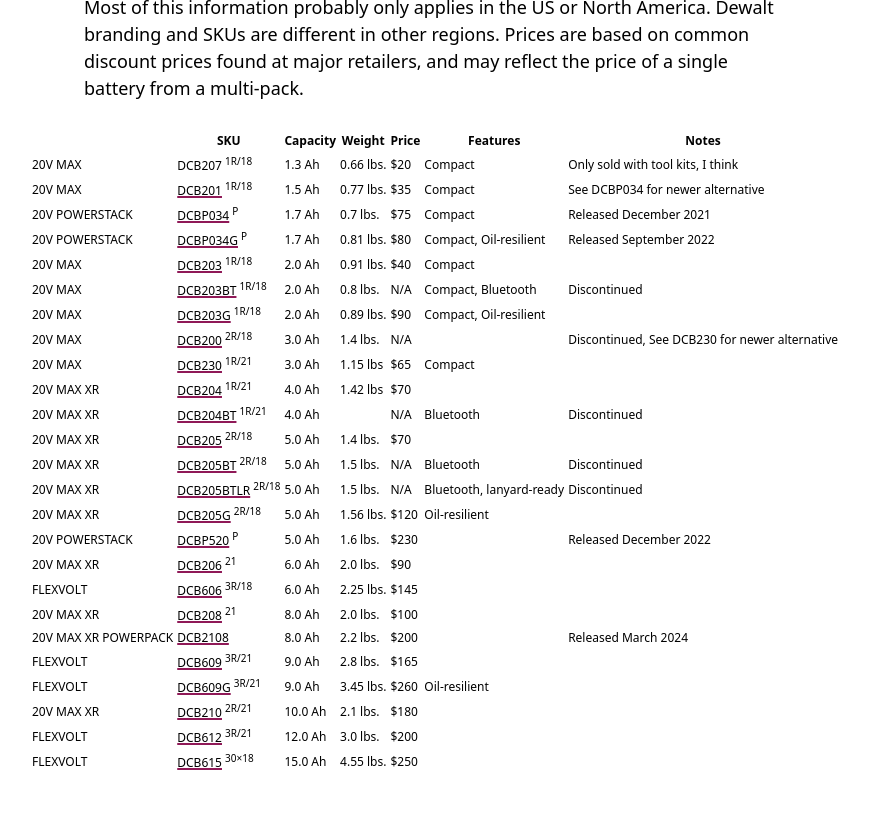
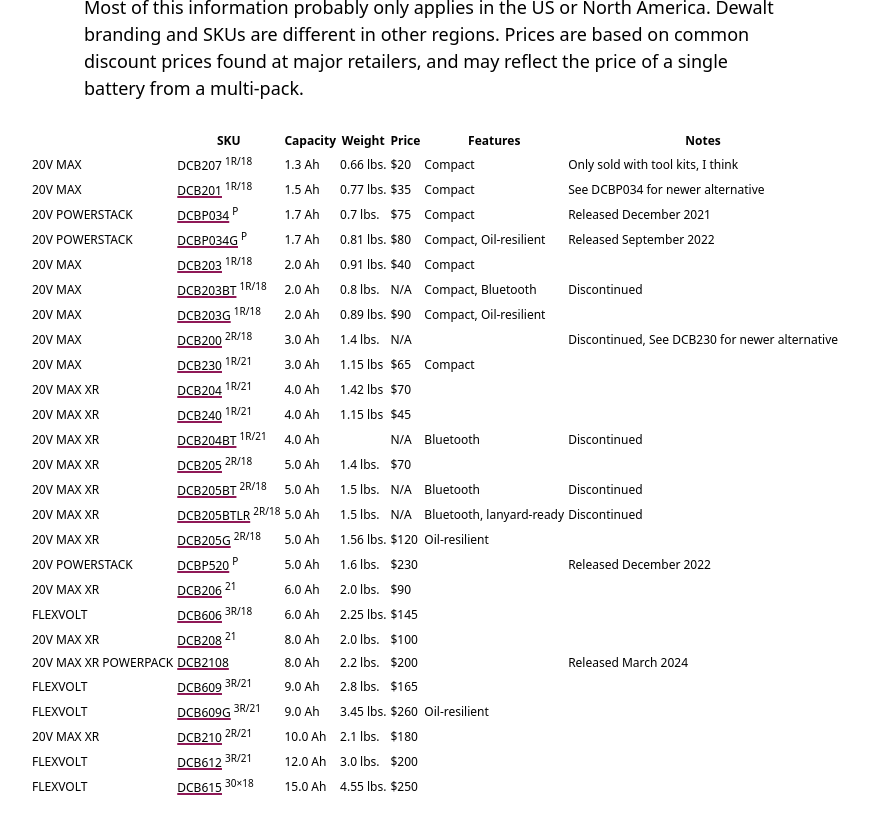
Before and after one commit to farski/awholenother.com, a Jekyll site: the page built from _posts/2022-12-14-dewalt-20v-batteries.md, in a window 1280 px wide and 900 px high, scrolled down 1516 px. Shown: the top 834 px of the window, without its empty margins (205-1074 px from the left). Built offline with Jekyll 4.4.1, drawn with Linux system fonts in a browser that asks for light colours.

Commit message:
Update 2022-12-14-dewalt-20v-batteries.md

```diff
--- a/_posts/2022-12-14-dewalt-20v-batteries.md
+++ b/_posts/2022-12-14-dewalt-20v-batteries.md
@@ -162,6 +162,18 @@
 			<td>4.0 Ah</td>
 			<td>1.42 lbs</td>
 			<td>$70</td>
+			<td></td>
+			<td></td>
+		</tr>
+		<tr>
+			<td>20V MAX XR</td>
+			<td>
+				<a href="https://www.dewalt.com/product/dcb240/20v-max-4ah-battery">DCB240</a>
+				<sup>1R/21</sup>
+			</td>
+			<td>4.0 Ah</td>
+			<td>1.15 lbs</td>
+			<td>$45</td>
 			<td></td>
 			<td></td>
 		</tr>
```
